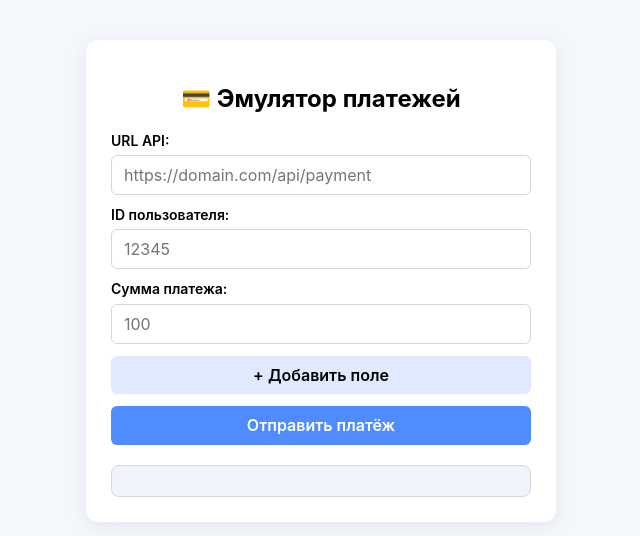
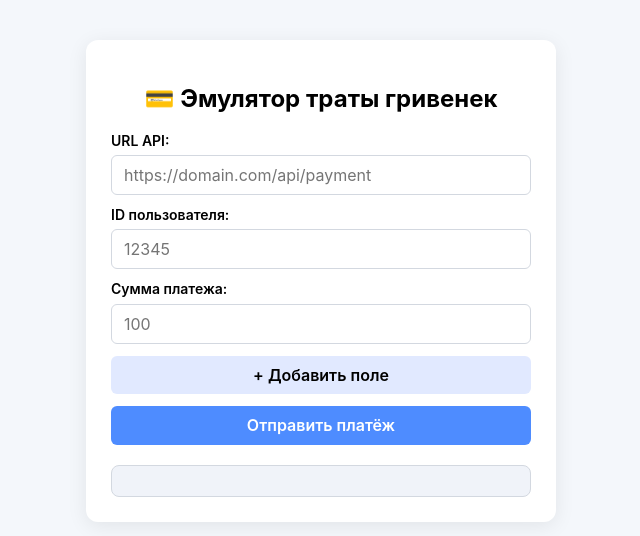
Before and after one commit to sh1ckdev/payment-simulator, a website: page index.html in a window 1280 px wide. Shown: the whole page, without its empty margins (319-959 px from the left). Drawn offline with Linux system fonts and the light colour scheme.

Commit message:
first commit

```diff
--- a/index.html
+++ b/index.html
@@ -93,7 +93,7 @@
 <body>
 
 <div class="card">
-    <h2>💳 Эмулятор платежей</h2>
+    <h2>💳 Эмулятор траты гривенек</h2>
 
     <label>URL API:</label>
     <input id="apiUrl" type="text" placeholder="https://domain.com/api/payment">
```
